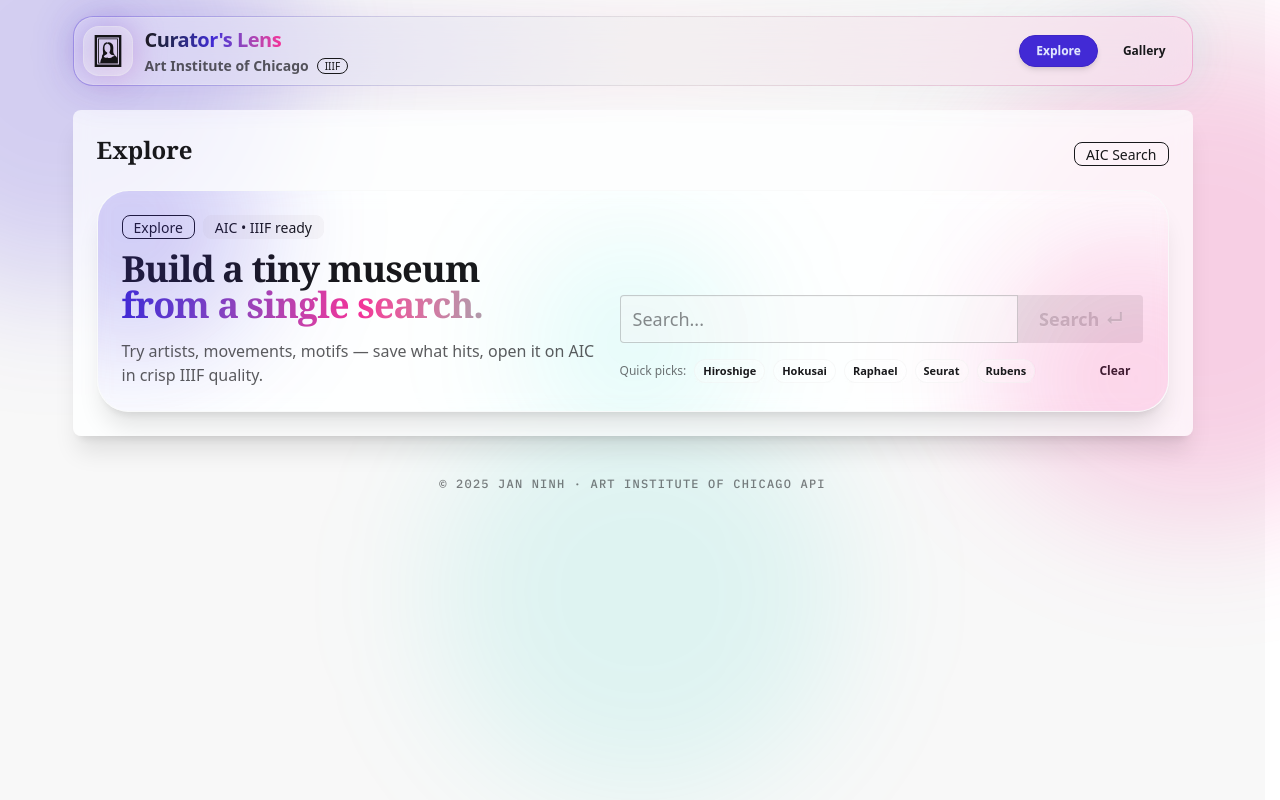
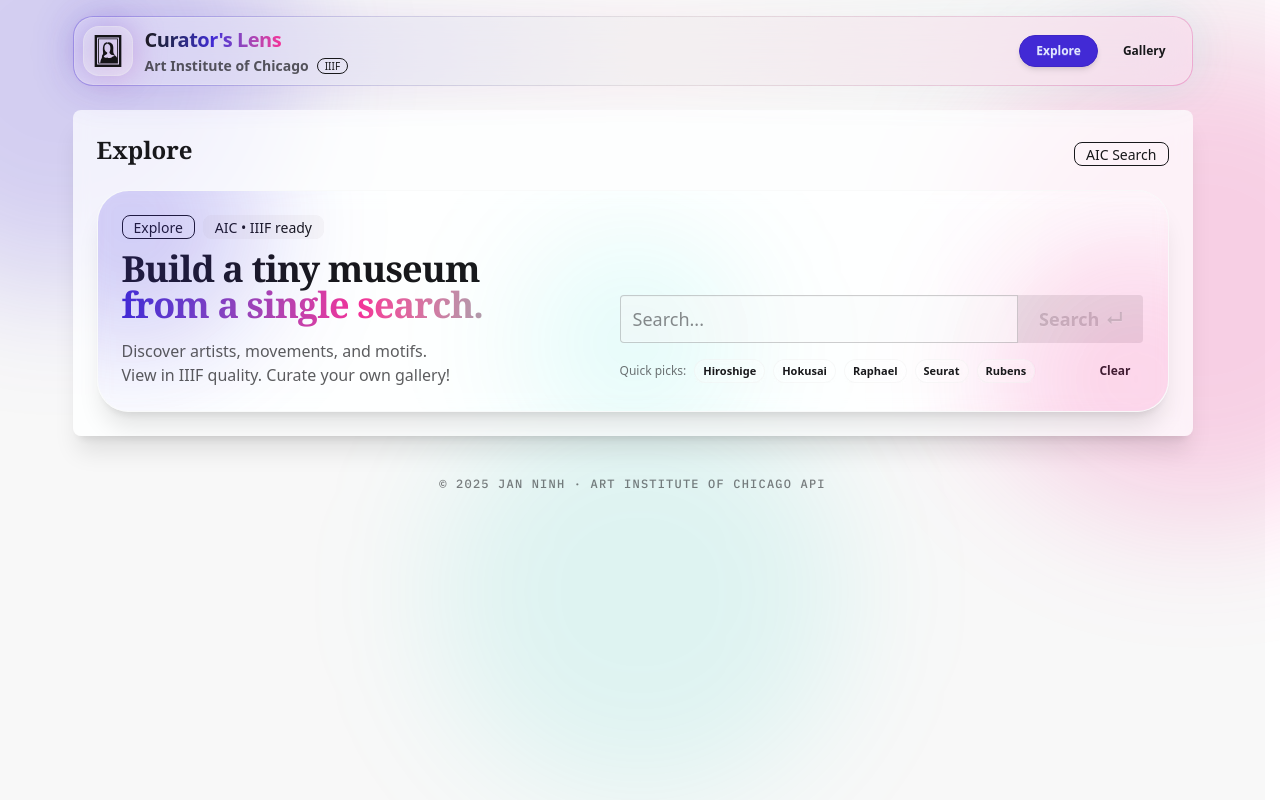
Before and after one commit to jan-ninh/art-institute-explorer, a React (Vite) app: page / in a window 1280 px wide. Built offline with nearby package versions, Linux system fonts and the light colour scheme.

Commit message:
minor improvements

```diff
--- a/src/components/SearchSection.tsx
+++ b/src/components/SearchSection.tsx
@@ -79,8 +79,9 @@ export function SearchSection() {
         <div className="pointer-events-none absolute left-1/2 top-10 h-56 w-56 -translate-x-1/2 rounded-full bg-accent/10 blur-3xl" />
 
         <div className="grid gap-6 lg:grid-cols-[0.95fr_1.05fr] lg:items-end">
-          <div>
-            <div className="flex flex-wrap items-center gap-2">
+          {/* LEFT: title block */}
+          <div className="text-center lg:text-left">
+            <div className="flex flex-wrap items-center justify-center gap-2 lg:justify-start">
               <span className="badge badge-outline">Explore</span>
               <span className="badge badge-ghost">AIC • IIIF ready</span>
               {results.length > 0 && !loading && !error && (
@@ -97,12 +98,13 @@ export function SearchSection() {
               </span>
             </h1>
 
-            <p className="mt-3 max-w-prose text-sm opacity-70 sm:text-base">
-              Try artists, movements, motifs — save what hits, open it on AIC in
-              crisp IIIF quality.
+            <p className="mt-3 mx-auto max-w-[44ch] lg:mx-0 lg:max-w-[52ch] text-sm opacity-70 sm:text-base text-balance">
+              Discover artists, movements, and motifs. View in IIIF quality.
+              Curate your own gallery!
             </p>
           </div>
 
+          {/* RIGHT: search form */}
           <form onSubmit={onSubmit} className="space-y-3">
             <div className="join w-full">
               <input
@@ -133,7 +135,6 @@ export function SearchSection() {
             </div>
 
             <div className="flex items-center justify-between gap-3">
-              {/* left side: label + horizontal scroll row */}
               <div className="flex min-w-0 flex-1 items-center gap-2">
                 <span className="shrink-0 text-xs opacity-60">
                   Quick picks:
@@ -163,7 +164,6 @@ export function SearchSection() {
                 </div>
               </div>
 
-              {/* right side: never wraps */}
               <button
                 type="button"
                 className="btn btn-ghost btn-sm shrink-0 rounded-full"
```
